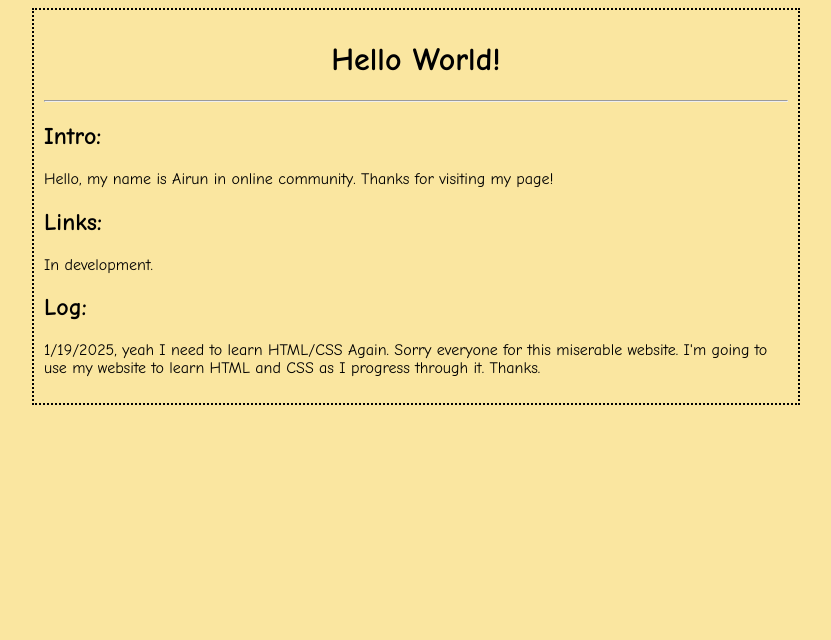
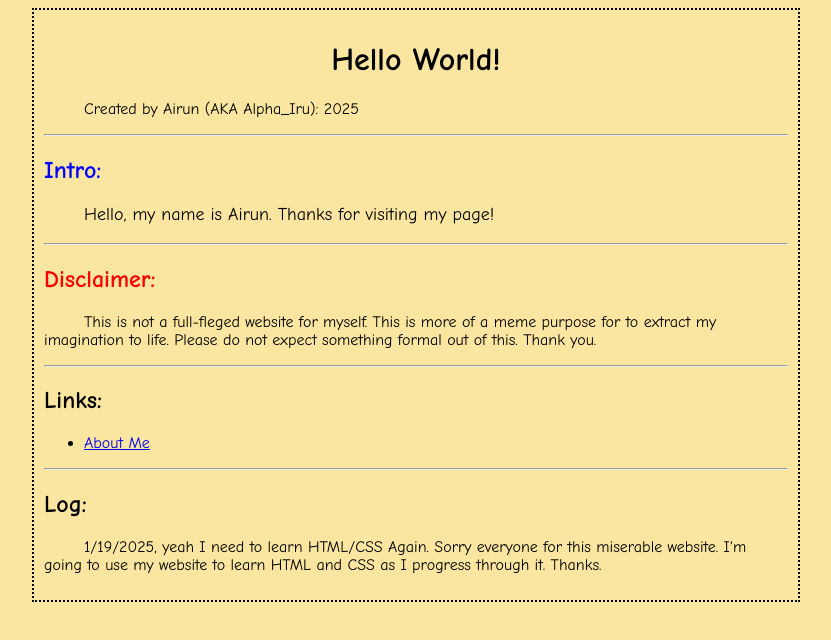
Before and after one commit to AlphaIru/alphairu.github.io, a plain HTML site: page docs/index.html in a window 1280 px wide. Shown: the whole page, without its empty margins (224-1055 px from the left). Drawn offline with Linux system fonts and the light colour scheme.

Commit message:
enough is enough

```diff
--- /dev/null
+++ b/docs/aboutMe/aboutMe.css
@@ -0,0 +1,13 @@
+body
+{
+    background-color: rgb(250, 230, 160);
+    margin-left: 20%;
+    margin-right: 20%;
+    border: 2px dotted black;
+    padding: 10px 10px 10px 10px;
+    font-family: "Comic Sans MS", "Comic Sans", sans-serif;
+}
+
+p {
+    text-indent: 40px;
+}
--- /dev/null
+++ b/docs/index.css
@@ -0,0 +1,12 @@
+body {
+    background-color: rgb(250, 230, 160);
+    margin-left: 20%;
+    margin-right: 20%;
+    border: 2px dotted black;
+    padding: 10px 10px 10px 10px;
+    font-family: "Comic Sans MS", "Comic Sans", sans-serif;
+}
+
+p {
+    text-indent: 40px;
+}
--- a/docs/index.html
+++ b/docs/index.html
@@ -3,29 +3,27 @@
     <head>
         <title>Airun's Website: Main Page</title>
         <meta charset="UTF-8">
-        <style type="text/css">
-            body
-            {
-                background-color: rgb(250, 230, 160);
-                margin-left: 20%;
-                margin-right: 20%;
-                border: 2px dotted black;
-                padding: 10px 10px 10px 10px;
-                font-family: "Comic Sans MS", "Comic Sans", sans-serif;
-            }
-
-        </style>
+        <link type="text/css" rel="stylesheet" href="index.css">
     </head>
 
     <body>
         <h1><center>Hello World!</center></h1>
+        <p>Created by Airun (AKA Alpha_Iru): 2025</p>
         <hr>
 
-        <h2>Intro: </h2>
-        <p>Hello, my name is Airun in online community. Thanks for visiting my page!</p>
+        <h2 style="color:blue">Intro: </h2>
+        <p style="font-size: large">Hello, my name is Airun. Thanks for visiting my page!</p>
+        <hr>
+
+        <h2 style="color: red">Disclaimer:</h2>
+        <p>This is not a full-fleged website for myself. This is more of a meme purpose for to extract my imagination to life. Please do not expect something formal out of this. Thank you.</p>
+        <hr>
 
         <h2>Links:</h2>
-        <p>In development.</p>
+        <ul>
+            <li><a href="aboutMe/aboutMe.html">About Me</a></li>
+        </ul>
+        <hr>
 
         <h2>Log: </h2>
         <p>1/19/2025, yeah I need to learn HTML/CSS Again. Sorry everyone for this miserable website. I'm going to use my website to learn HTML and CSS as I progress through it. Thanks.</p>
```
Also changed, not shown: docs/aboutMe/aboutMe.html (added, +15 -0 lines).
